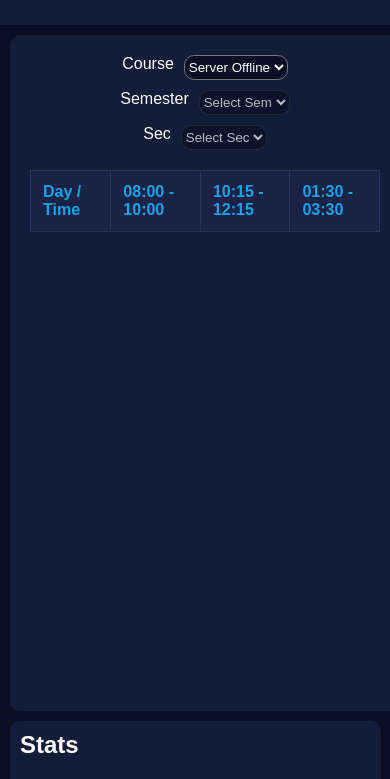
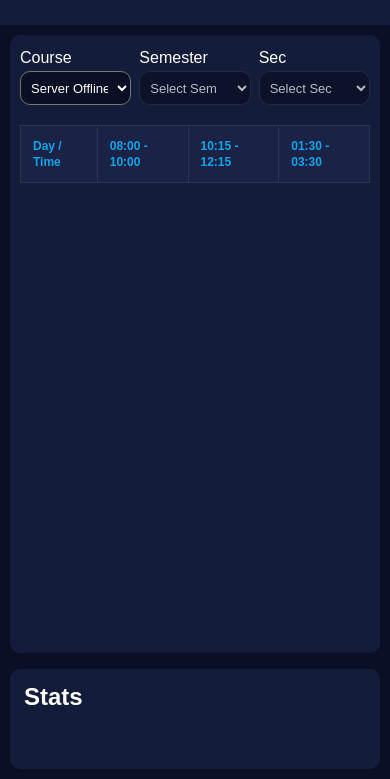
Before and after one commit to dibyajyotimishra001/Smart-Campus-automation, a plain HTML site: page index.html in a window 390 px wide. Shown: the part 65-844 px from the top of the page. Drawn offline with Linux system fonts and the light colour scheme; no server answers.

Commit message:
Optimized more for mobile and worked upon Responsiveness

```diff
--- a/style.css
+++ b/style.css
@@ -228,22 +228,102 @@ select{
     }
 }
 @media screen and (max-width: 650px) {
-    .contents{
+    /* Allow page to scroll naturally and remove the 40px dead gap */
+    .contents {
+        height: auto;
+        min-height: calc(100vh - 90px);
         grid-template-columns: minmax(0, 1fr);
-        grid-template-areas: "main";
+        grid-template-rows: auto auto;
+        grid-template-areas:
+            "main"
+            "stats";
+        gap: 16px;
+        padding: 10px;
+        overflow-y: visible;
     }
-    .stats{
-        width: 95%;
-        height: 100%;
+
+    /* Fix right-side screen cutoff and give spacious height for 6-day routine */
+    .time-table-grid,
+    .conflicts-page-grid,
+    .classroom-allocation-grid,
+    .faculity-time-table-grid,
+    .dashboard-page-grid,
+    .courses-page-grid,
+    .admission-container {
+        grid-area: main;
+        width: 100%;
+        height: auto;
+        min-height: 68vh;
+        margin: 0;
+        padding: 14px 10px;
+        overflow: visible;
+    }
+
+    /* Compact dropdown header in a clean row/grid on mobile */
+    .table-header {
+        display: grid;
+        grid-template-columns: repeat(3, 1fr);
+        gap: 8px;
+        width: 100%;
+    }
+
+    .table-header > div {
+        flex-direction: column;
+        gap: 4px;
+        align-items: flex-start;
+    }
+
+    .table-header select {
+        width: 100%;
+        height: 34px;
+        font-size: 13px;
+        padding: 0 6px;
+    }
+
+    /* Lock all 4 columns inside mobile screen without overflowing */
+    .time-table {
+        margin-top: 14px;
+        width: 100%;
+        overflow-x: auto;
+    }
+
+    .time-table table {
+        width: 100%;
+        table-layout: fixed;
+    }
+
+    .time-table th,
+    .time-table td {
+        padding: 8px 5px;
+        font-size: 12px;
+        line-height: 1.35;
+        word-wrap: break-word;
+        overflow-wrap: break-word;
+    }
+
+    /* Slightly narrower first column (Day) so class slots get more space */
+    .time-table th:first-child,
+    .time-table td:first-child {
+        width: 22%;
+    }
+
+    .stats {
+        grid-area: stats;
+        width: 100%;
+        height: auto;
         background-color: var(--bg-panel);
-        gap: 10px;
-        padding: 10px;
-        margin: 10px;
+        padding: 14px;
         border-radius: 10px;
-        grid-area: auto;
+        margin: 0;
     }
-    .sidebar{
-       width: 70%;
+
+    .sidebar {
+        width: 75%;
+        margin: 0;
+        height: calc(100vh - 90px);
+        position: fixed;
+        top: 90px;
+        left: 0;
     }
 }
 /* Table Grid Styling */
```
